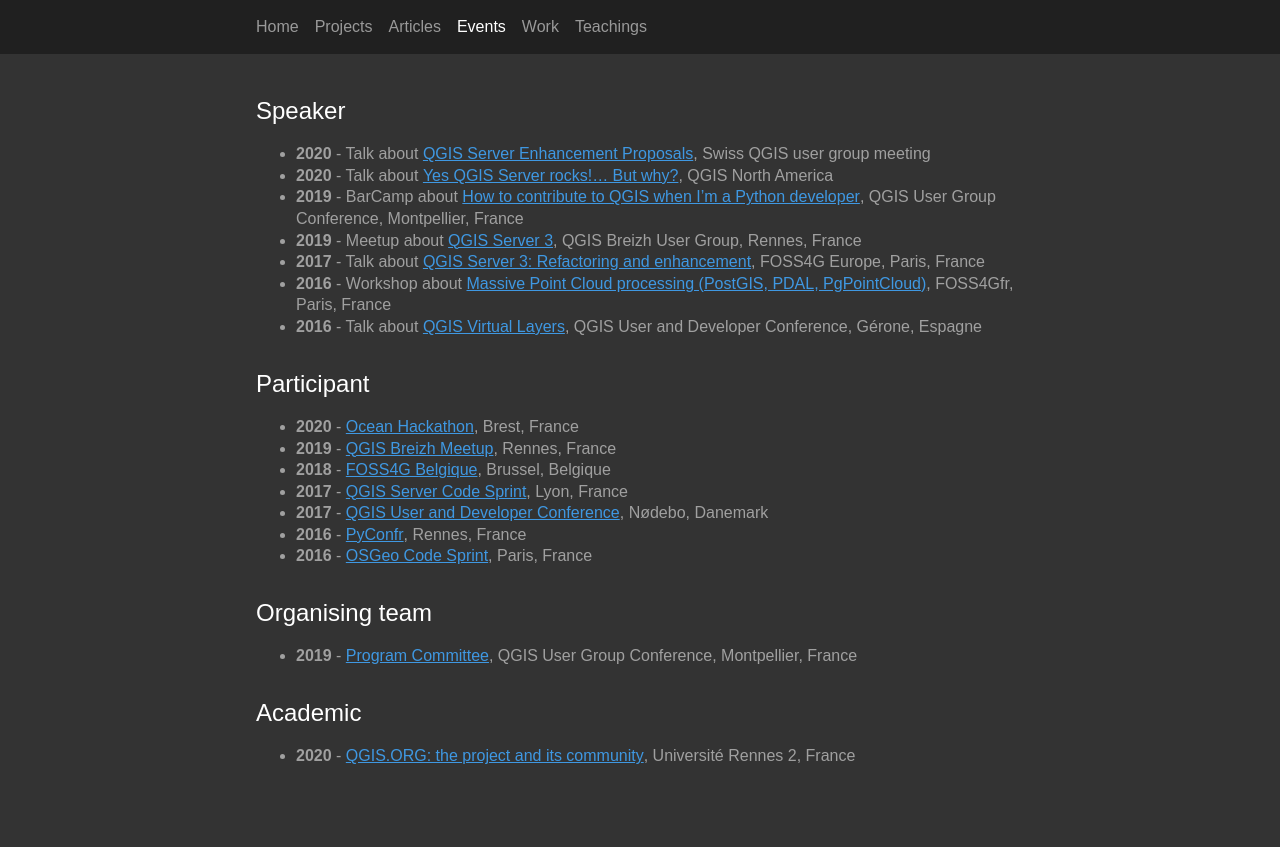
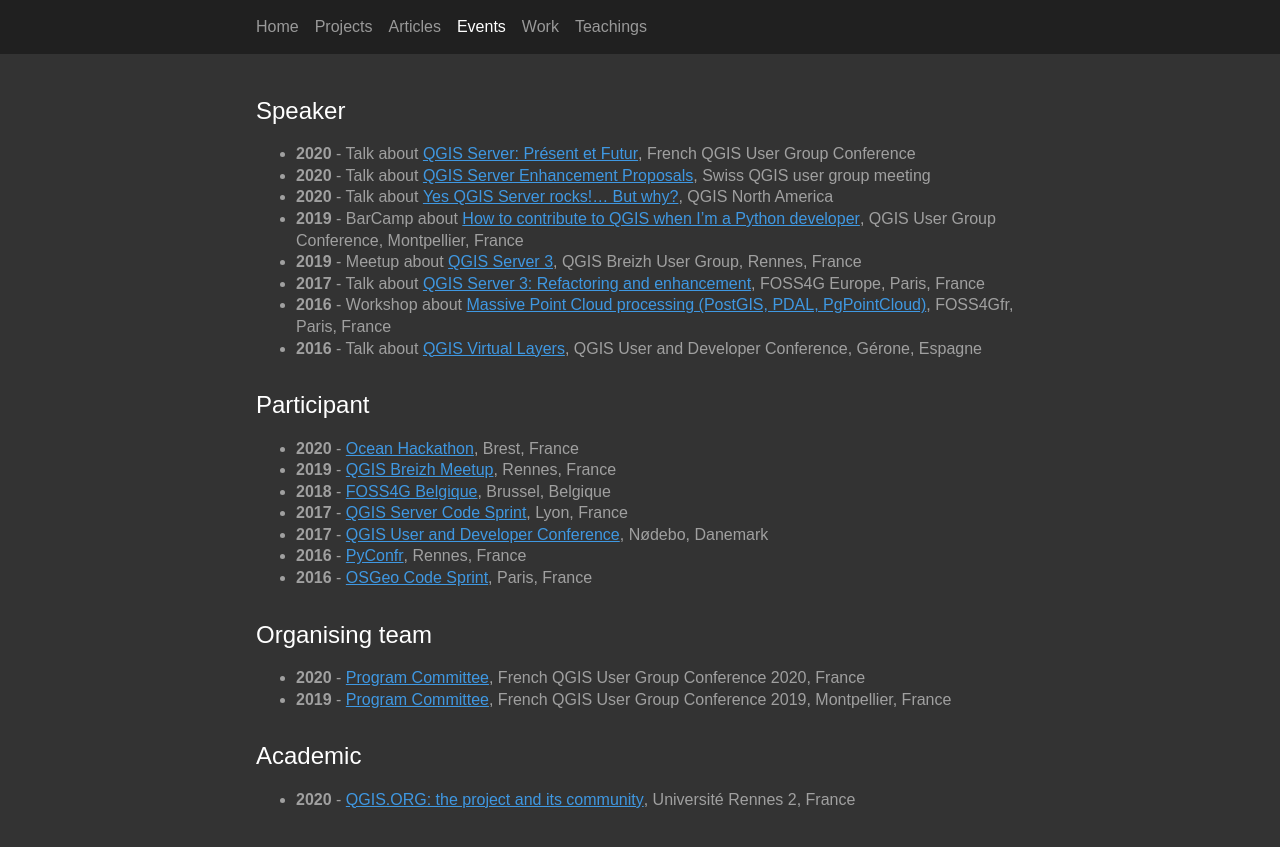
Before and after one commit to pblottiere/pblottiere.github.io, a Jekyll site: the page built from events/index.md, in a window 1280 px wide. Shown: the top 847 px of the page. Built offline with Jekyll 4.4.1, drawn with Linux system fonts in a browser that asks for light colours; comment, search, counter and statistics services are not loaded; our own code applies the rules of GitHub Pages for plain Markdown files.

Commit message:
Add event

```diff
--- a/events/index.md
+++ b/events/index.md
@@ -5,6 +5,7 @@ layout: left
 
 # Speaker
 
+  + {:.item} **2020** - Talk about <a href="http://conf.qgis.osgeo.fr/z20_programme.html">QGIS Server: Présent et Futur</a>, French QGIS User Group Conference
   + {:.item} **2020** - Talk about <a href="https://www.qgis.ch/en/association/user-meetings/user-meeting-online-autumn-2020">QGIS Server Enhancement Proposals</a>, Swiss QGIS user group meeting
   + {:.item} **2020** - Talk about <a href="http://qgis.us/qgis-na-2020">Yes QGIS Server rocks!... But why?</a>, QGIS North America
   + {:.item} **2019** - BarCamp about <a href="http://conf.qgis.osgeo.fr/2019/12/12/QGISDay_jour1.html">How to contribute to QGIS when I'm a Python developer</a>, QGIS User Group Conference, Montpellier, France
@@ -25,7 +26,8 @@ layout: left
 
 # Organising team
 
-  + {:.item} **2019** - <a href="http://conf.qgis.osgeo.fr/">Program Committee</a>, QGIS User Group Conference, Montpellier, France
+  + {:.item} **2020** - <a href="http://conf.qgis.osgeo.fr/">Program Committee</a>, French QGIS User Group Conference 2020, France
+  + {:.item} **2019** - <a href="http://conf.qgis.osgeo.fr/">Program Committee</a>, French QGIS User Group Conference 2019, Montpellier, France
 
 # Academic
 
```
